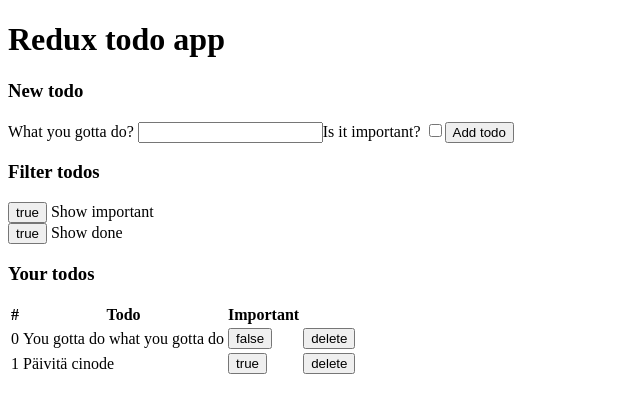
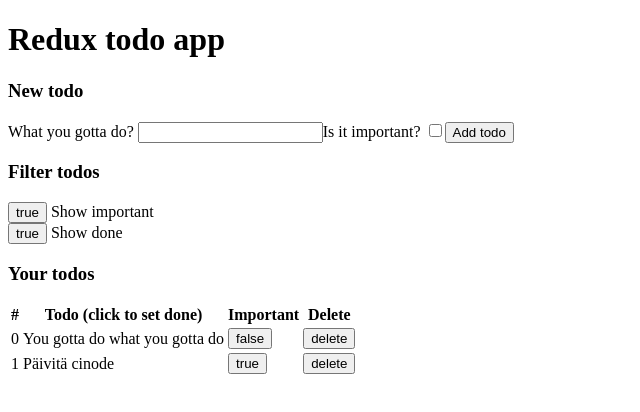
Before and after one commit to nurvel/react-todo-app, a React (Create React App) app: page / in a window 1280 px wide. Shown: the top 412 px of the page, without its empty margins (0-640 px from the left). Built offline with nearby package versions, Linux system fonts and the light colour scheme; data requests are answered from the project's data file.

Commit message:
vanilla react

```diff
--- a/src/components/Filter.js
+++ b/src/components/Filter.js
@@ -1,5 +1,4 @@
 import React from "react";
-// import { connect } from "react-redux";
 
 const Filter = props => {
   const toggleShowingImportant = () => {
--- a/src/components/NewTodo.js
+++ b/src/components/NewTodo.js
@@ -12,7 +12,6 @@
     const savedTodo = await addTodo(todoItem);
     document.getElementById("todoForm").reset();
     props.setTodos([...props.todos, savedTodo]);
-    // props.refreshTodos();
   };
 
   return (
--- a/src/components/Todos.js
+++ b/src/components/Todos.js
@@ -58,9 +58,9 @@
         <thead>
           <tr>
             <th>#</th>
-            <th>Todo</th>
+            <th>Todo (click to set done)</th>
             <th>Important</th>
-            <th></th>
+            <th>Delete</th>
           </tr>
         </thead>
         <tbody>{maketodoRows()}</tbody>
--- a/src/services/todoService.js
+++ b/src/services/todoService.js
@@ -24,6 +24,3 @@
   const response = await axios.delete(urlOfDelete);
   console.log(response);
 };
-
-
-// export default { getTodos };
```
